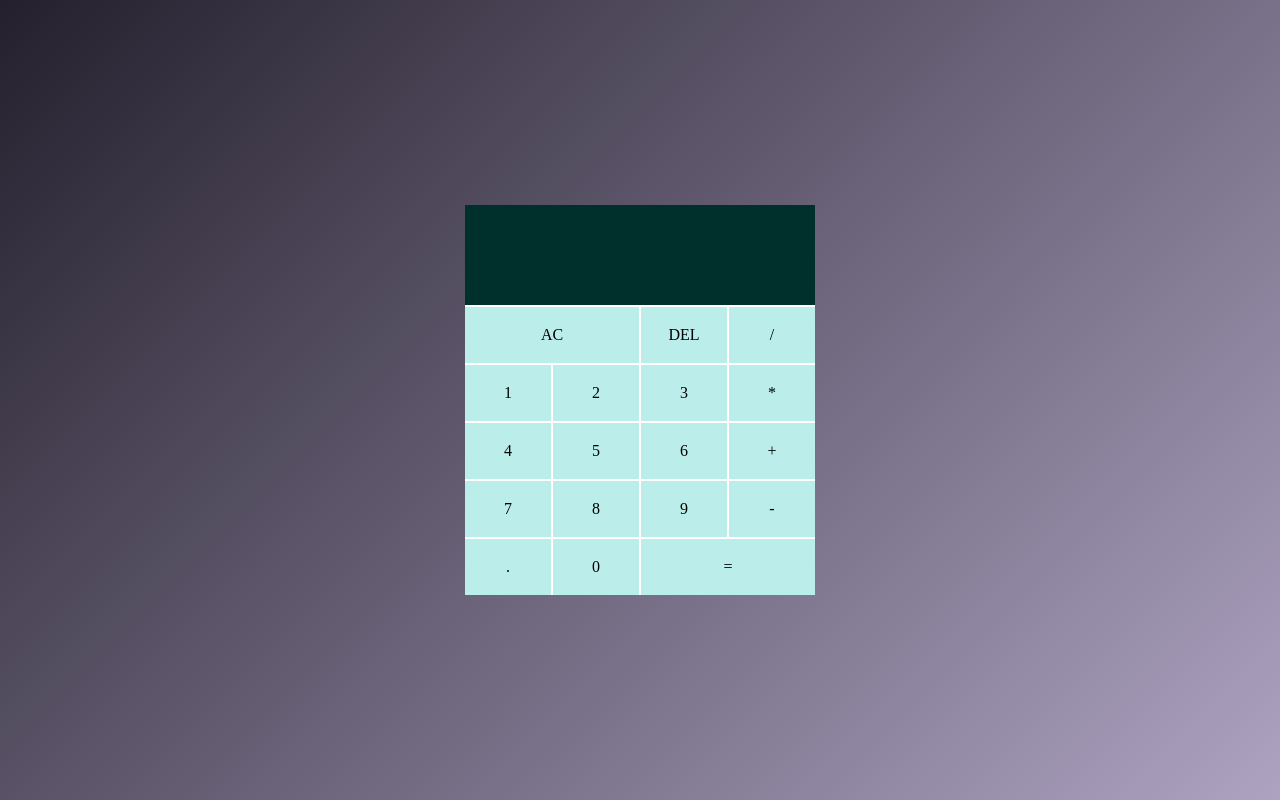
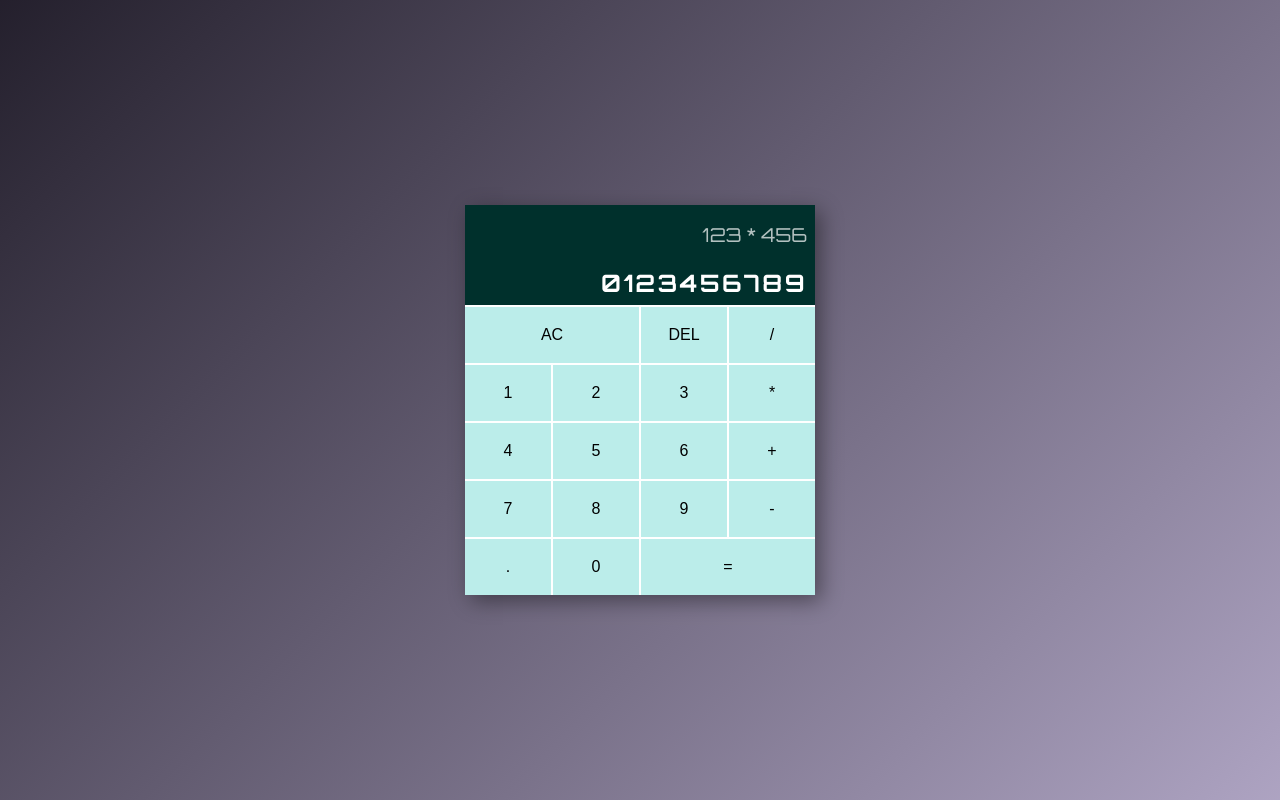
Before and after one commit to daniel-howorth/calculator, a React (Vite) app: page / in a window 1280 px wide. Built offline with nearby package versions, Linux system fonts and the light colour scheme.

Commit message:
added display styles

```diff
--- a/index.html
+++ b/index.html
@@ -5,6 +5,12 @@
     <link rel="icon" type="image/svg+xml" href="/vite.svg" />
     <meta name="viewport" content="width=device-width, initial-scale=1.0" />
     <title>Calculator</title>
+    <link rel="preconnect" href="https://fonts.googleapis.com" />
+    <link rel="preconnect" href="https://fonts.gstatic.com" crossorigin />
+    <link
+      href="https://fonts.googleapis.com/css2?family=Orbitron:wght@400..900&display=swap"
+      rel="stylesheet"
+    />
   </head>
   <body>
     <div id="root"></div>
--- a/src/components/Button/Button.module.css
+++ b/src/components/Button/Button.module.css
@@ -2,6 +2,7 @@
   border: none;
   padding: 16px;
   background-color: #bbedea;
+  font-family: sans-serif;
 }
 
 button:hover {
--- a/src/components/Calculator/Calculator.module.css
+++ b/src/components/Calculator/Calculator.module.css
@@ -11,4 +11,5 @@
     "SEVEN EIGHT NINE SUBTRACT"
     "DECIMAL ZERO EQUALS EQUALS";
   gap: 2px;
+  box-shadow: 6px 6px 20px rgba(0, 0, 0, 0.4);
 }
--- a/src/components/Screen/Screen.jsx
+++ b/src/components/Screen/Screen.jsx
@@ -2,7 +2,12 @@ import React from "react";
 import styles from "./Screen.module.css";
 
 function Screen() {
-  return <div className={styles.screen}></div>;
+  return (
+    <div className={styles.screen}>
+      <span className={styles.entries}>123 * 456</span>
+      <span className={styles.display}>0123456789</span>
+    </div>
+  );
 }
 
 export default Screen;
--- a/src/components/Screen/Screen.module.css
+++ b/src/components/Screen/Screen.module.css
@@ -1,5 +1,25 @@
 .screen {
   background-color: #00302c;
-  height: 100px;
+  height: calc(100 / 16 * 1rem);
   grid-area: SCREEN;
+  display: flex;
+  flex-direction: column;
+  justify-content: end;
+  align-items: flex-end;
+  padding: 16px 8px 4px;
+  font-family: "Orbitron", sans-serif;
 }
+
+.display {
+  color: hsl(0, 0%, 100%);
+  font-weight: 700;
+  font-size: 1.5rem;
+  letter-spacing: 0.1em;
+}
+
+.entries {
+  margin-bottom: auto;
+  color: hsla(0, 0%, 100%, 0.7);
+  font-size: 1.2rem;
+  font-weight: 400;
+}
```
